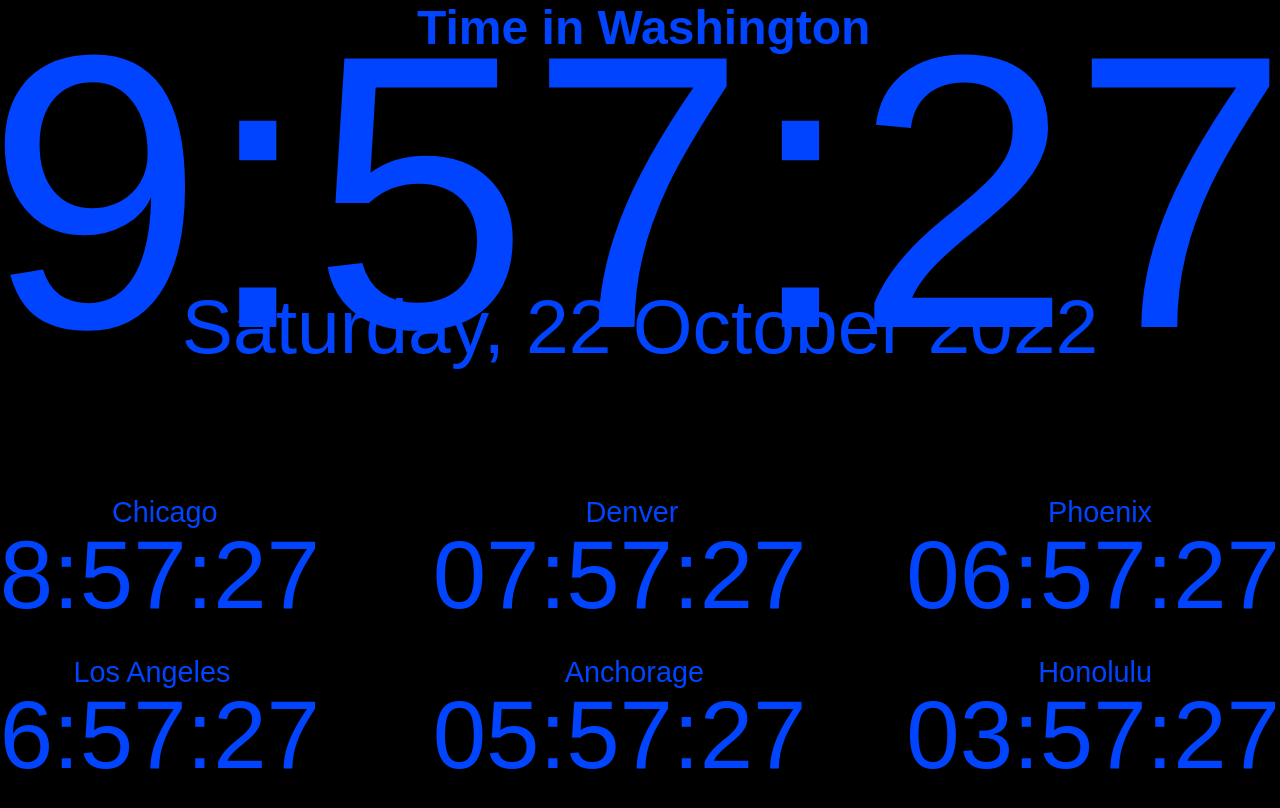
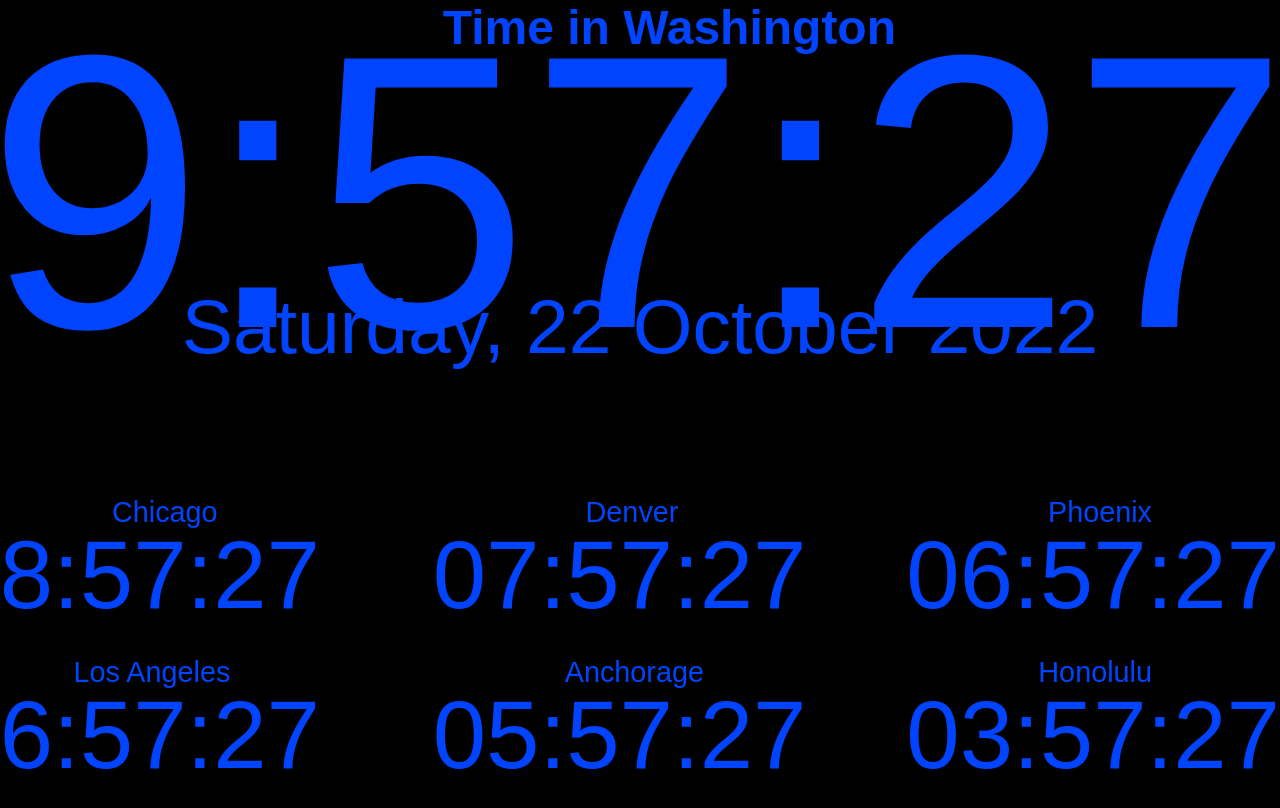
Before and after one commit to julioaires123/EUAHORAS, a plain HTML site: page index.html in a window 1280 px wide. Shown: the top 808 px of the page. Drawn offline with Linux system fonts and the light colour scheme.

Commit message:
Update style.css

```diff
--- a/style.css
+++ b/style.css
@@ -18,7 +18,7 @@ body {
 h1 {
     position: fixed;
     top: 0%;
-    right: 32%;
+    right: 30%;
     justify-content: space-around;
     font-size: 3rem;
     color: #0044ff;
```
